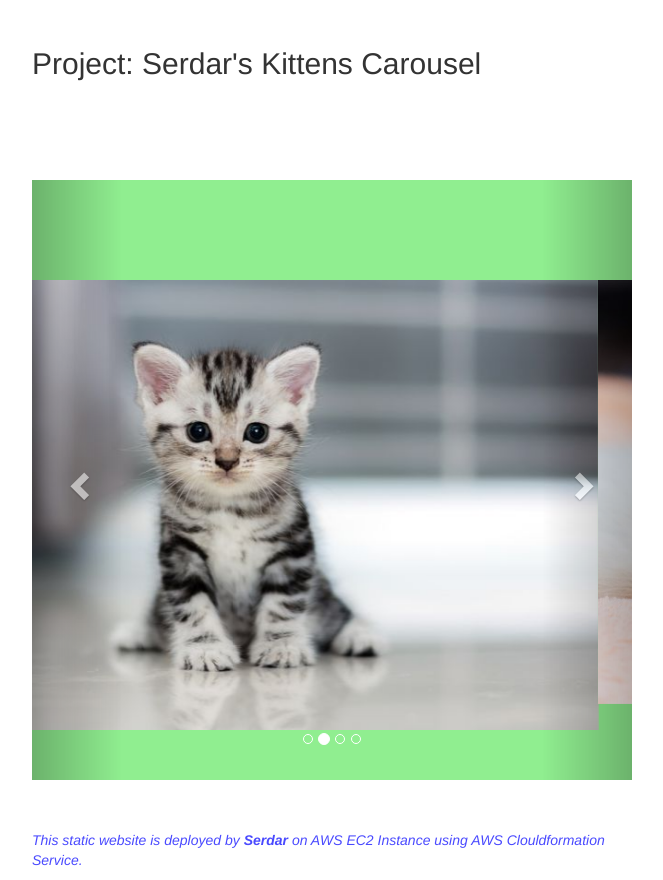
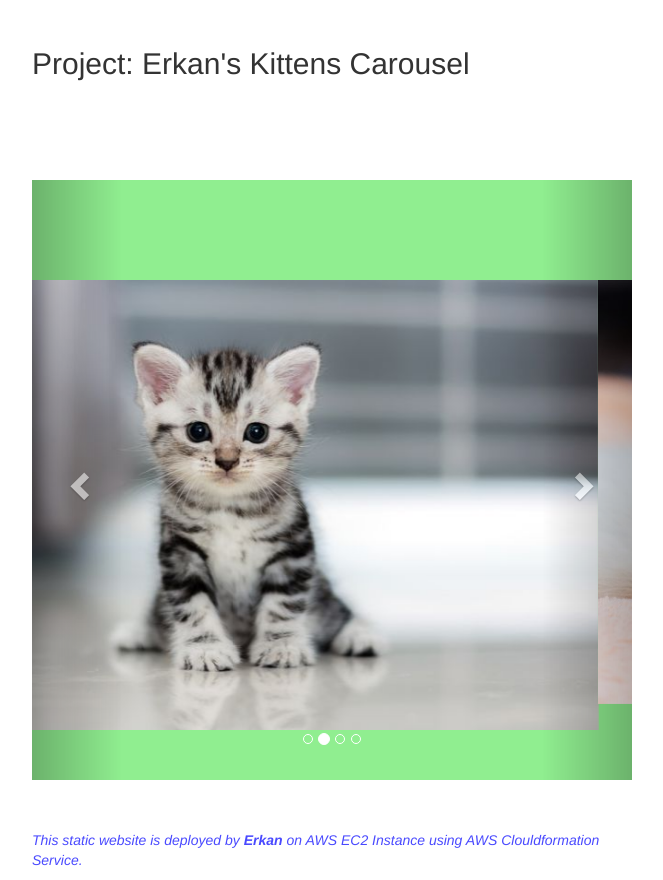
Before and after one commit to erkanilig/my-repository-cw13, a plain HTML site: page Project-101-kittens-carousel-static-website-ec2/static-web/index.html in a window 1280 px wide. Shown: the part 403-1283 px from the top of the page, without its empty margins (308-971 px from the left). Drawn offline with nearby package versions, Linux system fonts and the light colour scheme.

Commit message:
Update index.html

```diff
--- a/Project-101-kittens-carousel-static-website-ec2/static-web/index.html
+++ b/Project-101-kittens-carousel-static-website-ec2/static-web/index.html
@@ -45,7 +45,7 @@
 
   <div><img src="https://clarusway.com/wp-content/uploads/2020/06/clarusway_logo.png" /></div>
 
-  <h2> Project: Serdar's Kittens Carousel</h2>
+  <h2> Project: Erkan's Kittens Carousel</h2>
 
   <div id="myCarousel" class="carousel slide" data-ride="carousel">
     <!-- Indicators -->
@@ -84,7 +84,7 @@
   </div>
 
 
-  <p class="footnote"><i>This static website is deployed by <b> Serdar </b> on AWS EC2 Instance using AWS
+  <p class="footnote"><i>This static website is deployed by <b> Erkan </b> on AWS EC2 Instance using AWS
       Clouldformation Service.</i></p>
 </body>
 
```
